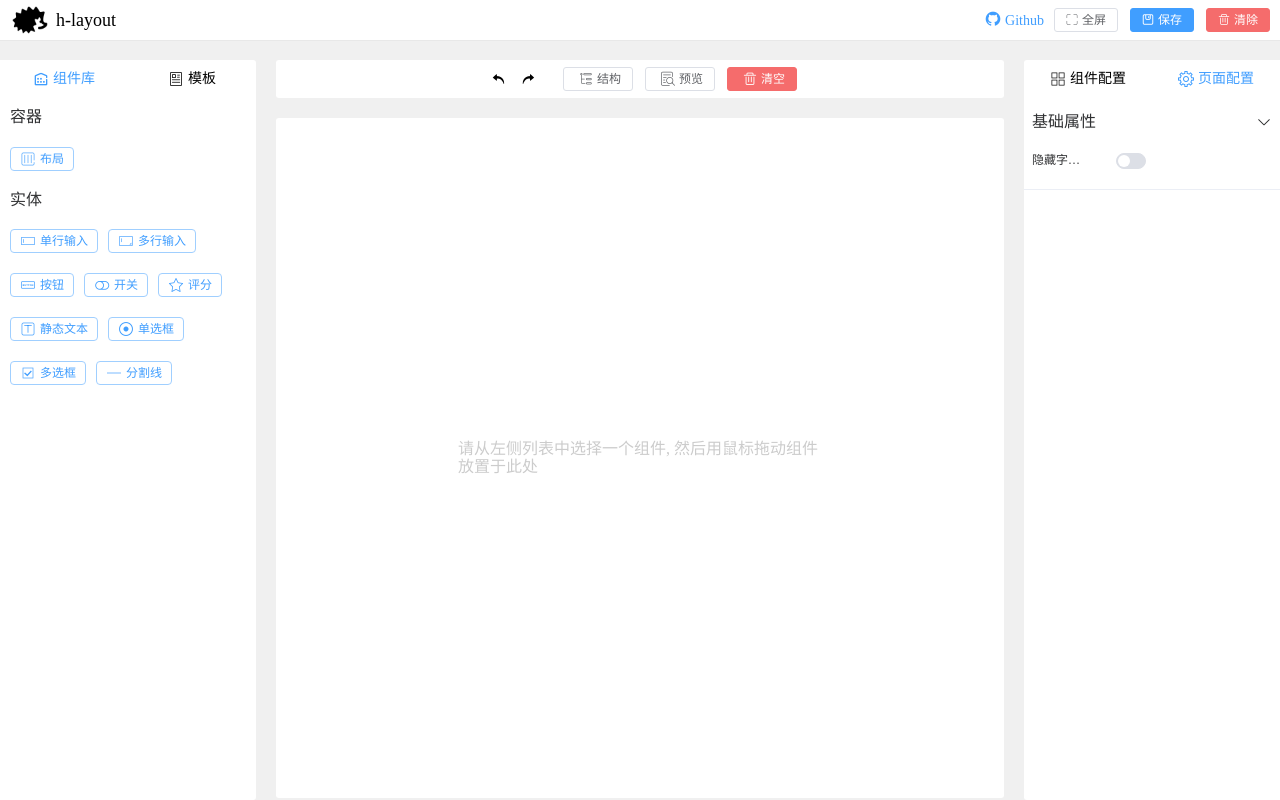
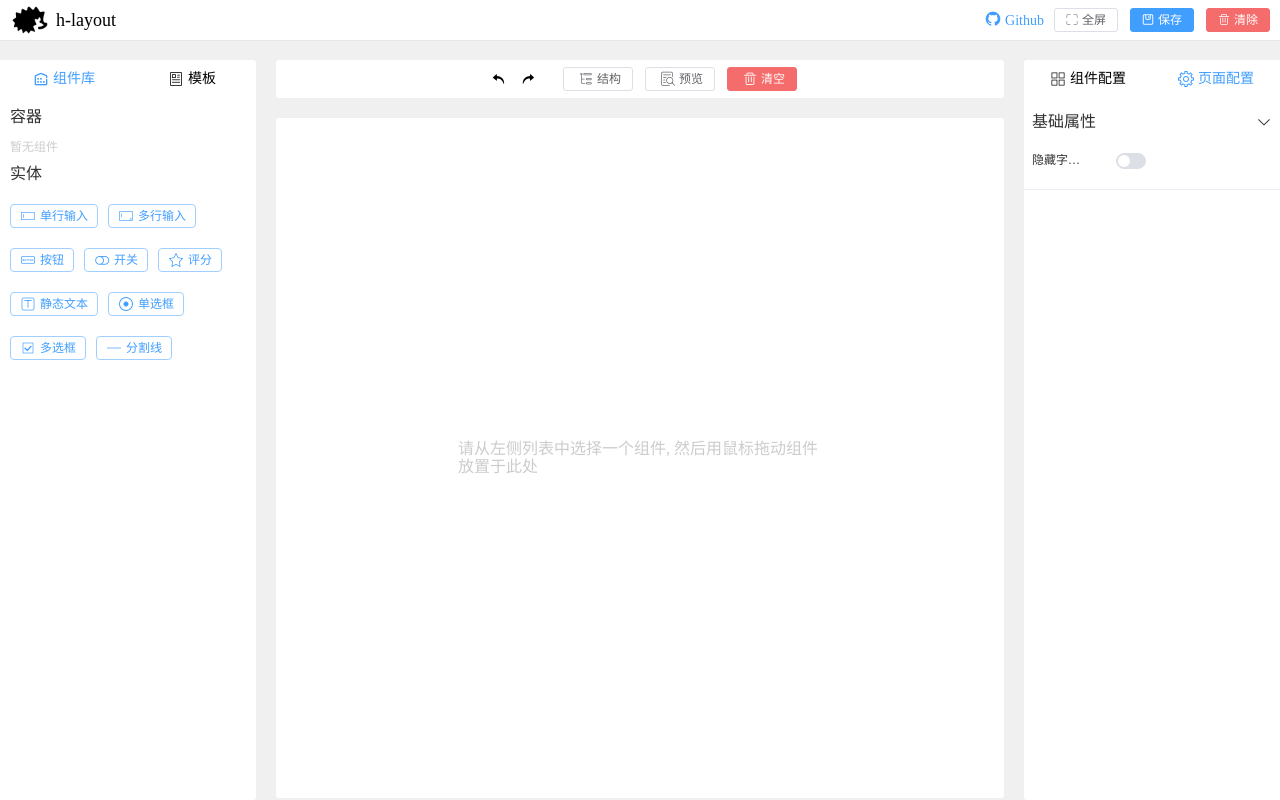
Before and after one commit to illusionnnn/h-layout, a Vue app: page / in a window 1280 px wide. Built offline with nearby package versions, Linux system fonts and the light colour scheme.

Commit message:
feat: close container component

```diff
--- a/src/config/components.ts
+++ b/src/config/components.ts
@@ -3,10 +3,10 @@
  * @Author: Hedgehog96
  * @Date: 2022-05-09 17:30:41
  * @LastEditors: Hedgehog96
- * @LastEditTime: 2022-09-18 09:55:54
+ * @LastEditTime: 2022-09-23 16:38:36
  */
 import { ElButton, ElInput, ElSwitch, ElRate, ElRadio, ElCheckbox, ElDivider } from "element-plus";
-import BaseContainer from "@/components/BaseContainer.vue";
+// import BaseContainer from "@/components/BaseContainer.vue";
 
 export default [
     {
@@ -14,19 +14,19 @@ export default [
         title: "容器",
         name: "Wrapper",
         components: [
-            {
-                id: 1,
-                pid: -1,
-                uniqueKey: "Container1",
-                title: "布局",
-                label: "Container",
-                icon: "icon-h-shangebuju",
-                showTitle: false,
-                component: BaseContainer,
-                props: {},
-                event: {},
-                children: [],
-            },
+            // {
+            //     id: 1,
+            //     pid: -1,
+            //     uniqueKey: "Container1",
+            //     title: "布局",
+            //     label: "Container",
+            //     icon: "icon-h-shangebuju",
+            //     showTitle: false,
+            //     component: BaseContainer,
+            //     props: {},
+            //     event: {},
+            //     children: [],
+            // },
         ],
     },
     {
--- a/src/views/l-aside/HComponents.vue
+++ b/src/views/l-aside/HComponents.vue
@@ -3,7 +3,7 @@
  * @Author: Hedgehog96
  * @Date: 2022-05-09 15:33:03
  * @LastEditors: Hedgehog96
- * @LastEditTime: 2022-08-21 16:59:29
+ * @LastEditTime: 2022-09-23 16:41:48
 -->
 <template>
     <div class="h-components">
@@ -16,7 +16,12 @@
                 {{ config.title }}
             </div>
             <div class="h-components-area-container">
+                <span
+                    v-if="!config.components.length"
+                    class="h-components-area-tip"
+                >暂无组件</span>
                 <draggable
+                    v-else
                     class="h-components-drag-area"
                     item-key="id"
                     :list="config.components"
@@ -72,6 +77,11 @@ const handleCloneComponentsConfig = (d: ComponentConfig) => {
             margin-bottom: 10px;
             color: #303133;
         }
+
+        .h-components-area-tip {
+            font-size: 12px;
+            color: #ccc;
+        }
     }
 
     .h-components-drag-area {
```
